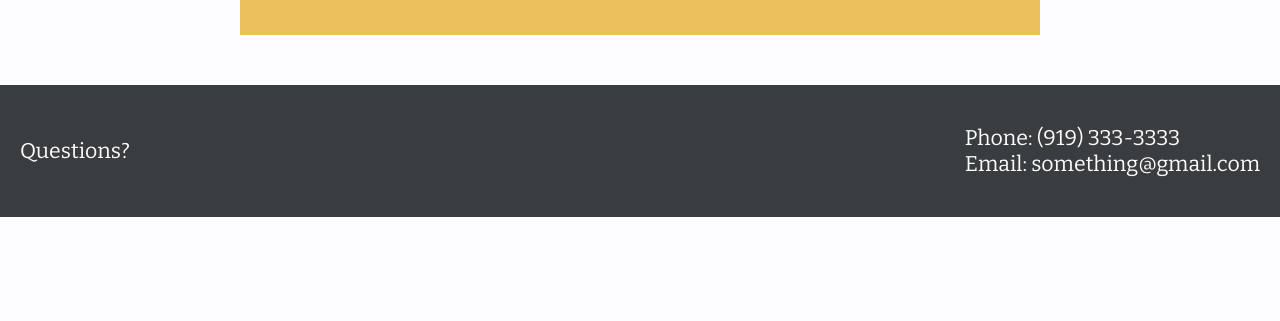
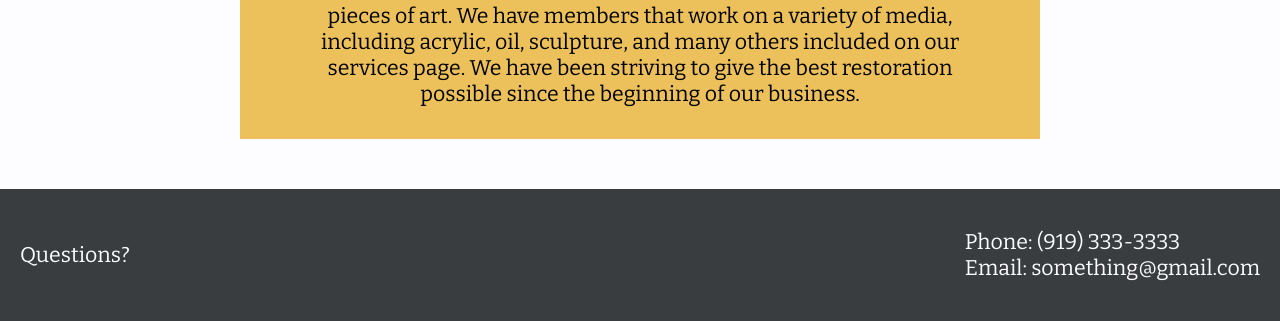
Before and after one commit to elemcibi/final_project, a plain HTML site: page home.html in a window 1280 px wide. Shown: the part 575-896 px from the top of the page. Before the commit the page ends 800 px from the top, so only its background shows below. Drawn offline with nearby package versions, Linux system fonts and the light colour scheme.

Commit message:
modified:   home.html

```diff
--- a/home.html
+++ b/home.html
@@ -37,7 +37,7 @@
 
         <div class="about">
             <h1>About Us</h1>
-            <p>Blah blah</p>
+            <p>We are a team of art restorers who work on old and modern pieces of art. We have members that work on a variety of media, including acrylic, oil, sculpture, and many others included on our services page. We have been striving to give the best restoration possible since the beginning of our business.</p>
         </div>
     </main>
 
```
